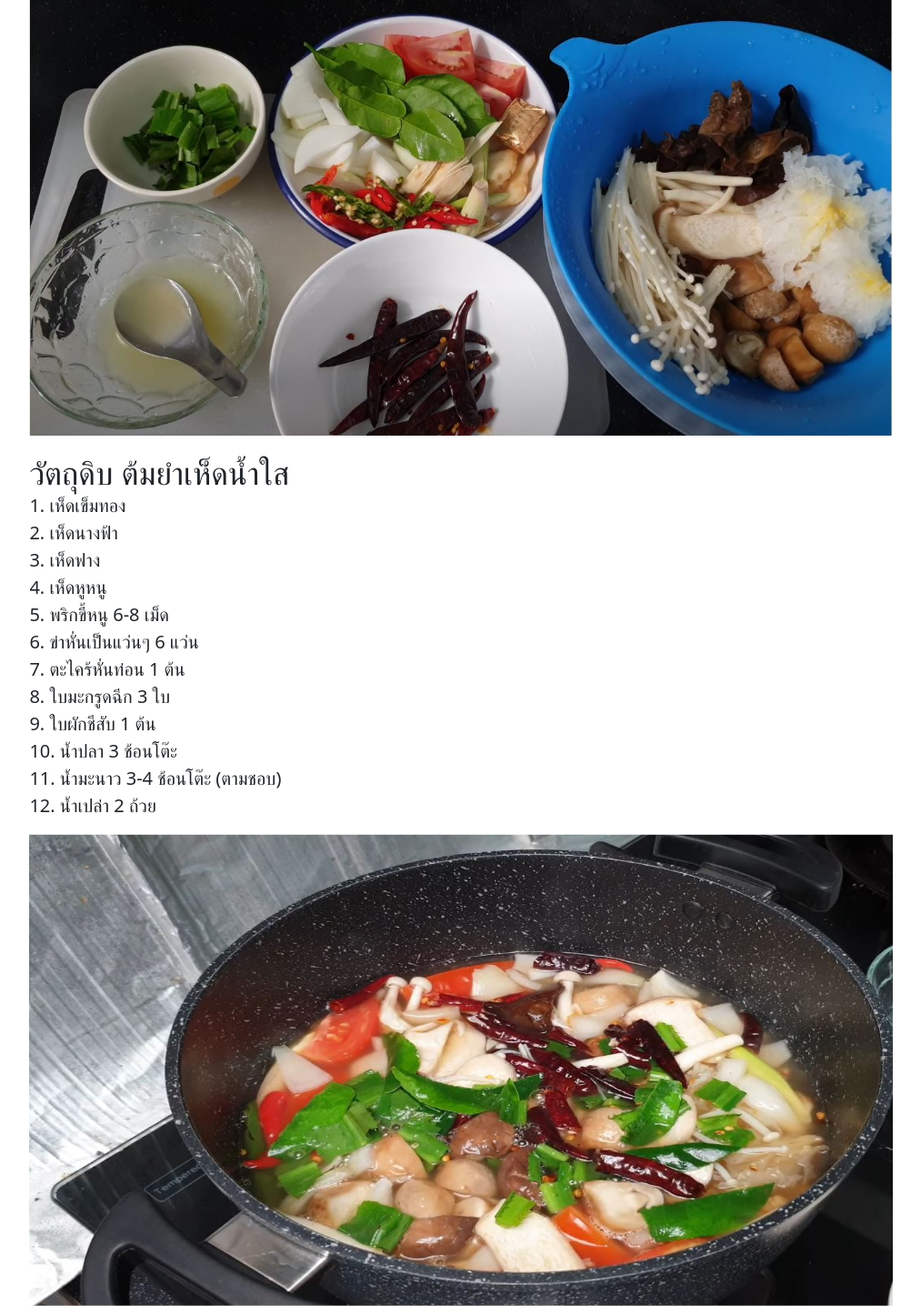
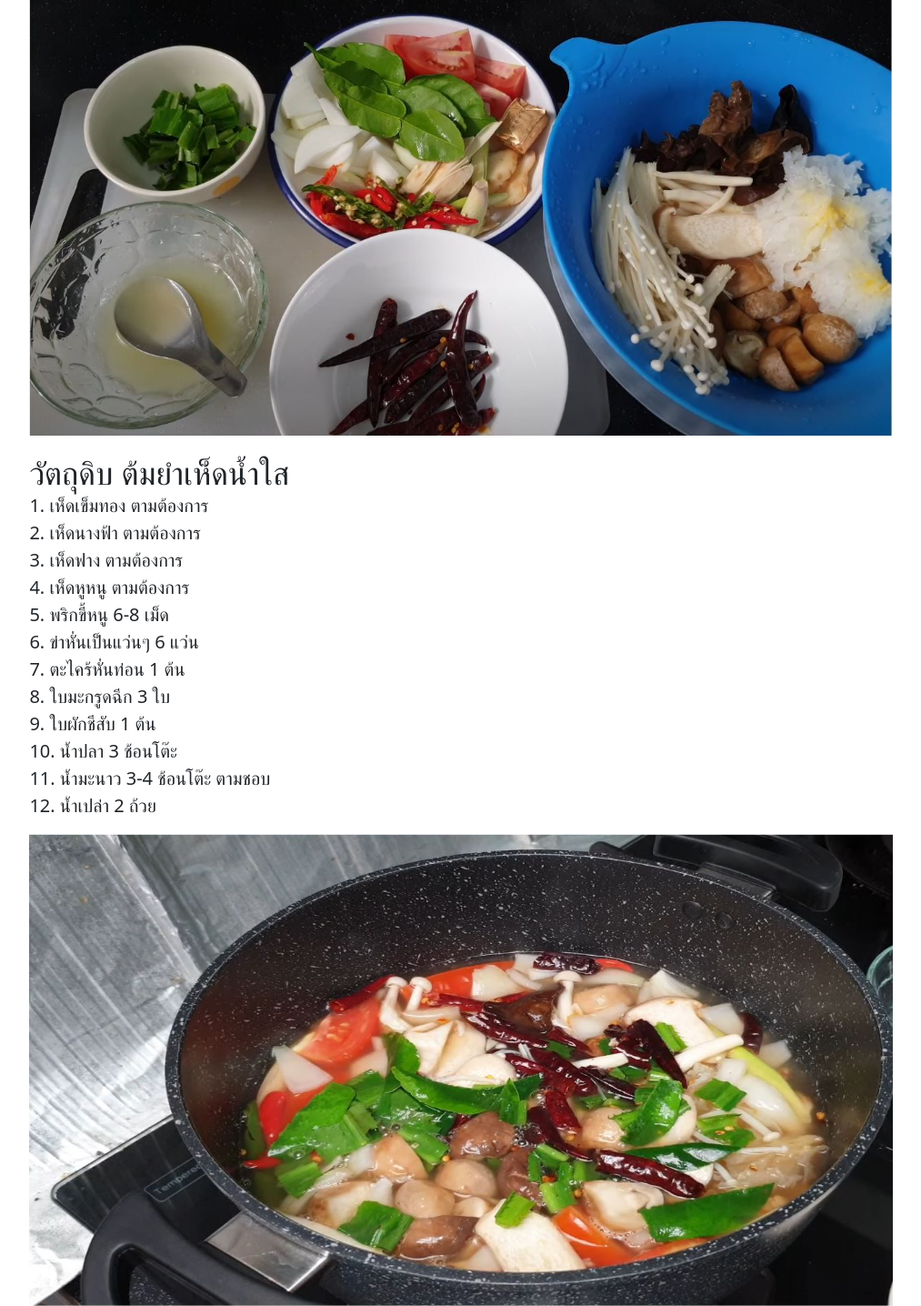
Before and after one commit to Wichai-Kommongkhun/Project, a Flask app: template templates/food_all/food_menu/menu_11.html in a window 1280 px wide. Shown: the part 587-2023 px from the top of the page at 91% size, without its empty margins (217-1230 px from the left). Run offline with Flask 2, Linux system fonts and the light colour scheme; the template is opened without the code that fills it, so the values that code supplies are empty; some libraries are stand-ins or nearby versions.

Commit message:
Update menu_11.html

```diff
--- a/templates/food_all/food_menu/menu_11.html
+++ b/templates/food_all/food_menu/menu_11.html
@@ -56,17 +56,17 @@
                 style="margin: 5% 0 0 0%;">
                 <h3>วัตถุดิบ ต้มยำเห็ดน้ำใส</h3>
                 <p>
-                        1. เห็ดเข็มทอง
-                <br>    2. เห็ดนางฟ้า
-                <br>    3. เห็ดฟาง
-                <br>    4. เห็ดหูหนู
+                        1. เห็ดเข็มทอง ตามต้องการ
+                <br>    2. เห็ดนางฟ้า ตามต้องการ
+                <br>    3. เห็ดฟาง ตามต้องการ
+                <br>    4. เห็ดหูหนู ตามต้องการ
                 <br>    5. พริกขี้หนู 6-8 เม็ด
                 <br>    6. ข่าหั่นเป็นแว่นๆ 6 แว่น
                 <br>    7. ตะไคร้หั่นท่อน 1 ต้น
                 <br>    8. ใบมะกรูดฉีก 3 ใบ
                 <br>    9. ใบผักชีสับ 1 ต้น
                 <br>    10. น้ำปลา 3 ช้อนโต๊ะ
-                <br>    11. น้ำมะนาว 3-4 ช้อนโต๊ะ (ตามชอบ)
+                <br>    11. น้ำมะนาว 3-4 ช้อนโต๊ะ ตามชอบ
                 <br>    12. น้ำเปล่า 2 ถ้วย
                 </p>
                 <img src="/static/images/วิธีทำต้มยำเห็ดน้ำใส.JPG" width="950px" height="520px">
```
